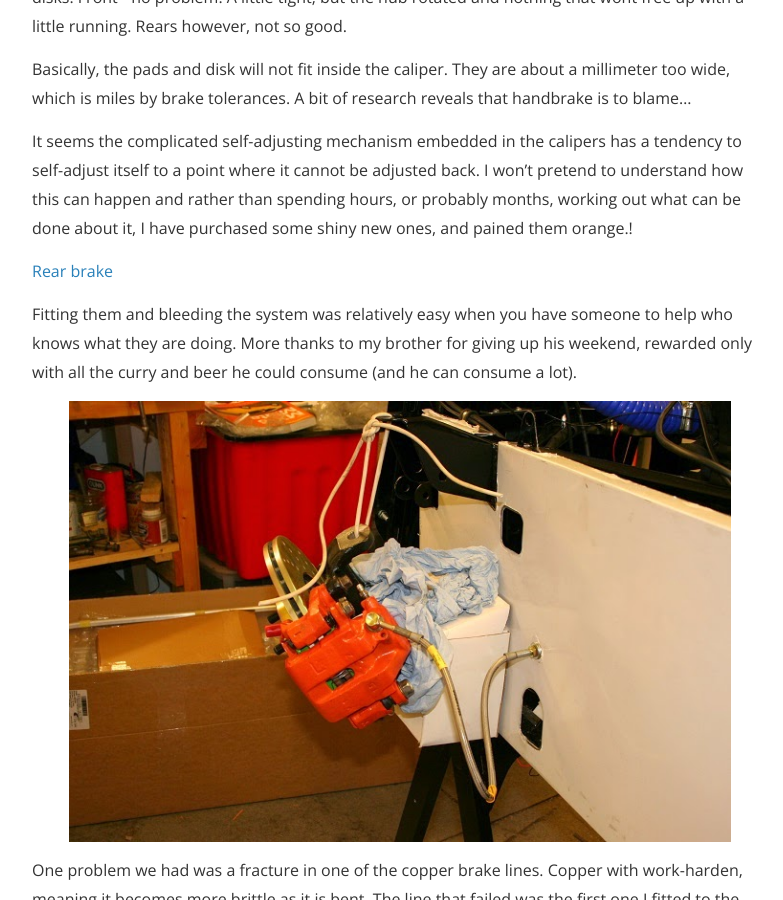
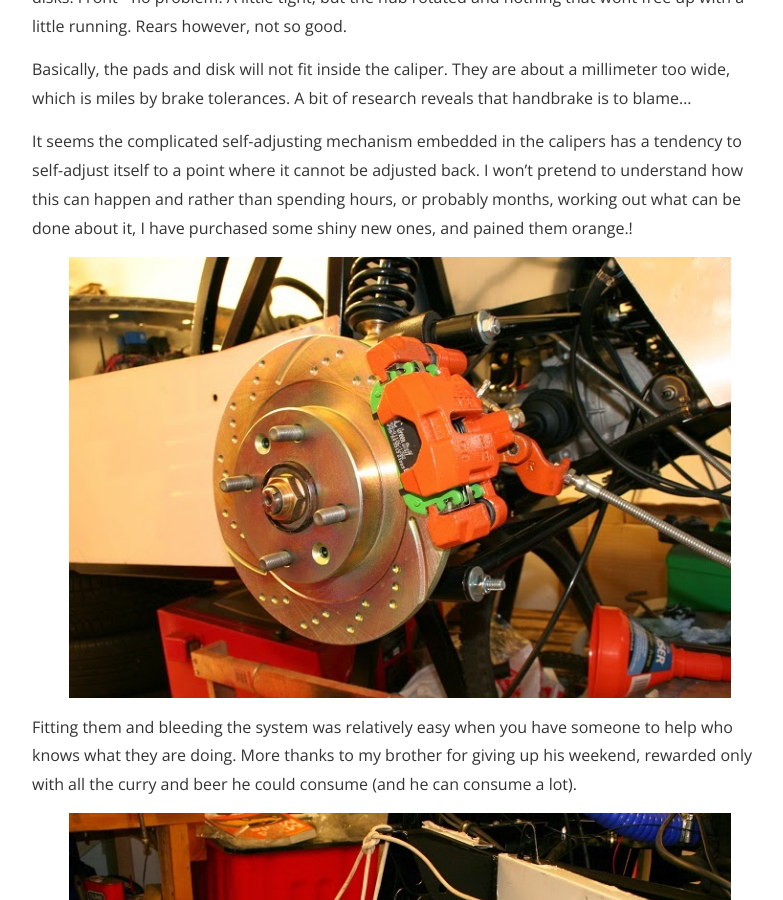
Before and after one commit to jonpage23/zero2, a Jekyll site: the page built from _posts/2014-10-12-back-in-the-garage.md, in a window 1280 px wide and 900 px high, scrolled down 1027 px. Shown: the whole window, without its empty margins (240-1023 px from the left). Built offline with Jekyll 4.4.1, drawn with Linux system fonts in a browser that asks for light colours; nearby versions of some CDN libraries; our own code applies the rules of GitHub Pages for plain Markdown files.

Commit message:
brakes post update

```diff
--- a/_posts/2014-10-12-back-in-the-garage.md
+++ b/_posts/2014-10-12-back-in-the-garage.md
@@ -25,7 +25,7 @@ Basically, the pads and disk will not fit inside the caliper. They are about a m
 
 It seems the complicated self-adjusting mechanism embedded in the calipers has a tendency to self-adjust itself to a point where it cannot be adjusted back. I won't pretend to understand how this can happen and rather than spending hours, or probably months, working out what can be done about it, I have purchased some shiny new ones, and pained them orange.!
 
-[Rear brake]({{ site.url }}{{ site.baseurl }}/images/rear-brake-fitted.jpg)
+![Rear brake]({{ site.url }}{{ site.baseurl }}/images/rear-brake-fitted.jpg)
 
 Fitting them and bleeding the system was relatively easy when you have someone to help who knows what they are doing. More thanks to my brother for giving up his weekend, rewarded only with all the curry and beer he could consume (and he can consume a lot).
 
@@ -33,7 +33,7 @@ Fitting them and bleeding the system was relatively easy when you have someone t
 
 One problem we had was a fracture in one of the copper brake lines. Copper with work-harden, meaning it becomes more brittle as it is bent. The line that failed was the first one I fitted to the car, and it is certainly possible I worked it a lot more than it should have suffered as I tried to route it round the chassis. It was the first brake line I have ever fitted after all!
 
-![Brake pipe crack]({{ site.url }}{{ site.baseurl }}/images/Brake-pipe-crack.jpg)
+![Brake pipe crack]({{ site.url }}{{ site.baseurl }}/images/Brake-pipe-crack.JPG)
 
 New role of copper pipe purchased and fitted.
 
```
